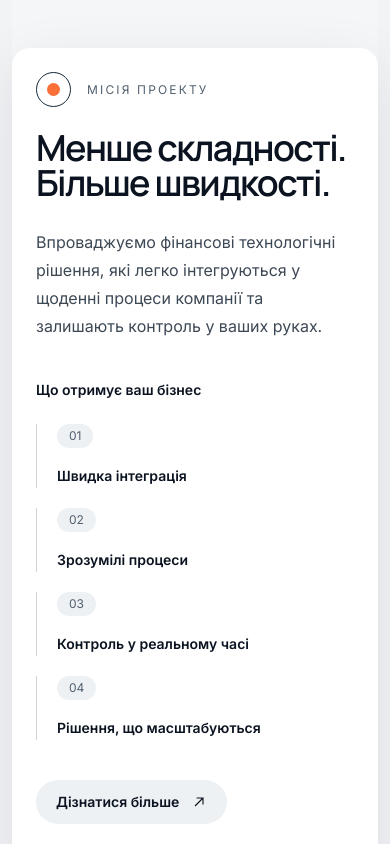
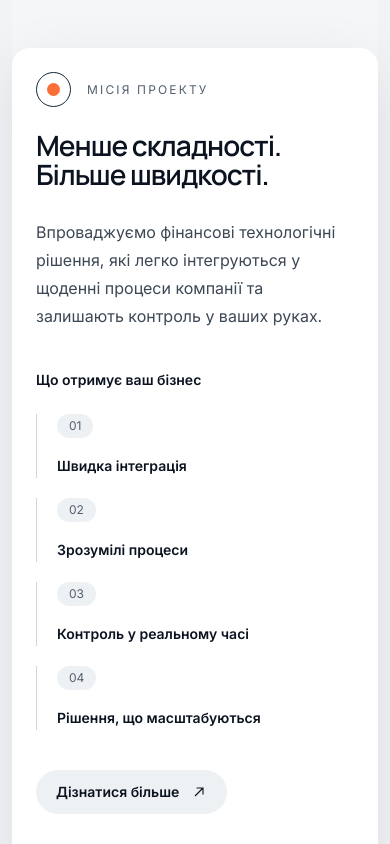
Before and after one commit to mariana392/technofin-landing, a plain HTML site: page index.html in a window 390 px wide. Shown: the part 840-1684 px from the top of the page. Drawn offline with Linux system fonts and the light colour scheme.

Commit message:
Match secondary headings to About section heading size
Co-Authored-By: Claude Opus 5.5 <noreply@anthropic.com>

```diff
--- a/index.html
+++ b/index.html
@@ -6,7 +6,7 @@
 <title>Технофін</title>
 <link rel="preconnect" href="https://fonts.googleapis.com">
 <link href="https://fonts.googleapis.com/css2?family=Inter:wght@400;600&family=Manrope:wght@600&display=swap" rel="stylesheet">
-<link rel="stylesheet" href="styles.css?v=13">
+<link rel="stylesheet" href="styles.css?v=14">
 </head>
 <body>
 
--- a/styles.css
+++ b/styles.css
@@ -14,7 +14,7 @@
   img { display: block; }
 
   .eyebrow { font-size: 12px; line-height: 16px; letter-spacing: 2.16px; text-transform: uppercase; }
-  .display { font-family: 'Manrope', sans-serif; font-weight: 600; font-size: 64px; line-height: .96; letter-spacing: -3.84px; }
+  .display { font-family: 'Manrope', sans-serif; font-weight: 600; font-size: 40px; line-height: 1.05; letter-spacing: -1.6px; }
 
   /* Pill buttons */
   .pill { display: inline-flex; align-items: center; gap: 16px; padding: 14px 24px; border-radius: 999px; background: #fff; color: var(--ink-deep); font-size: 14px; line-height: 20px; white-space: nowrap; border: 0; cursor: pointer; }
@@ -150,7 +150,7 @@
 
   /* ---------- Small tablet (≤900px) ---------- */
   @media (max-width: 900px) {
-    .display { font-size: 48px; letter-spacing: -2.4px; }
+    .display { font-size: 40px; letter-spacing: -1.6px; }
     .hero { flex-wrap: wrap; }
     .hero-card { flex-basis: 100%; height: auto; min-height: 600px; }
     .hero-card__inner { padding: 40px; gap: 48px; }
@@ -197,7 +197,7 @@
     .rail { flex-basis: 100%; height: 56px; }
     .rail .btn { width: 32px; height: 32px; }
 
-    .display { font-size: 36px; letter-spacing: -1.6px; }
+    .display { font-size: 28px; letter-spacing: -1px; }
     .mission { padding: 0 12px; }
     .mission__wrap { padding: 48px 0; }
     .mission-content { padding: 24px; }
```
Also changed, not shown: about.html (+1 -1 lines), reports.html (+1 -1 lines).
